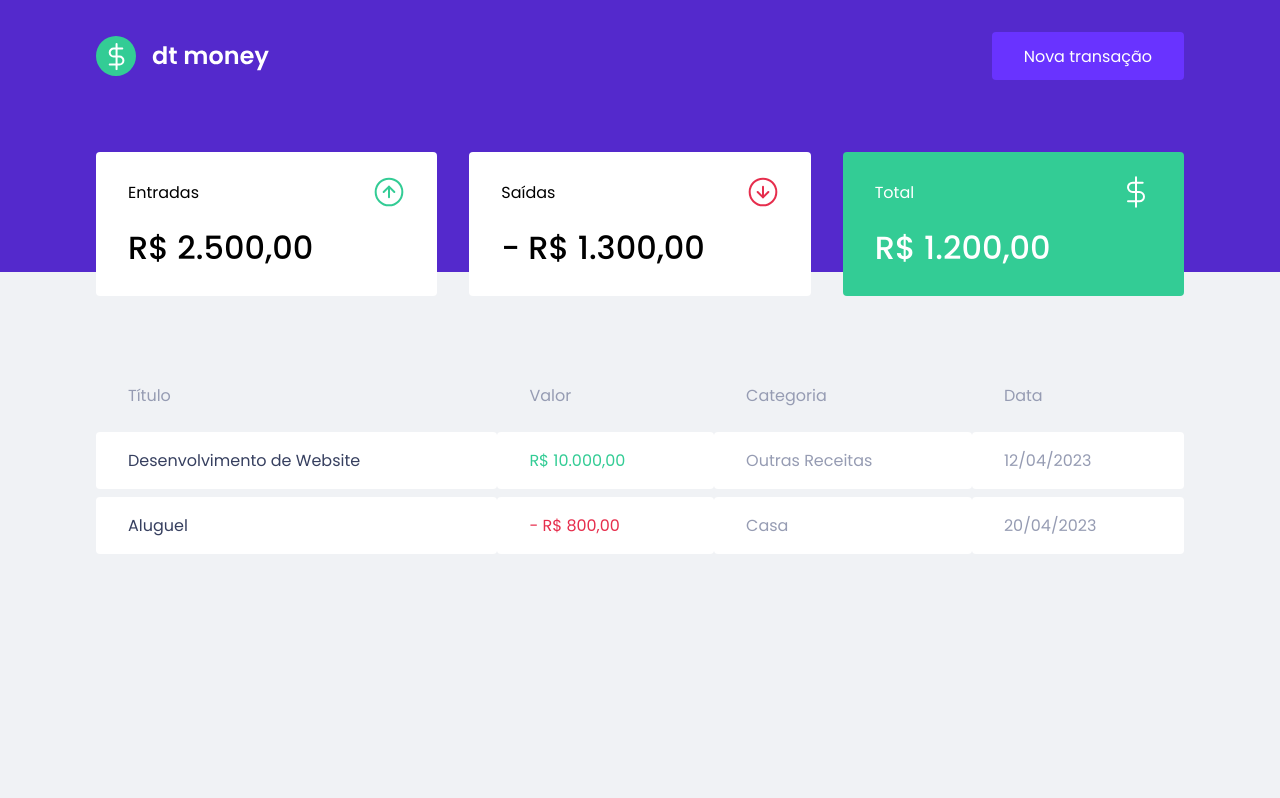
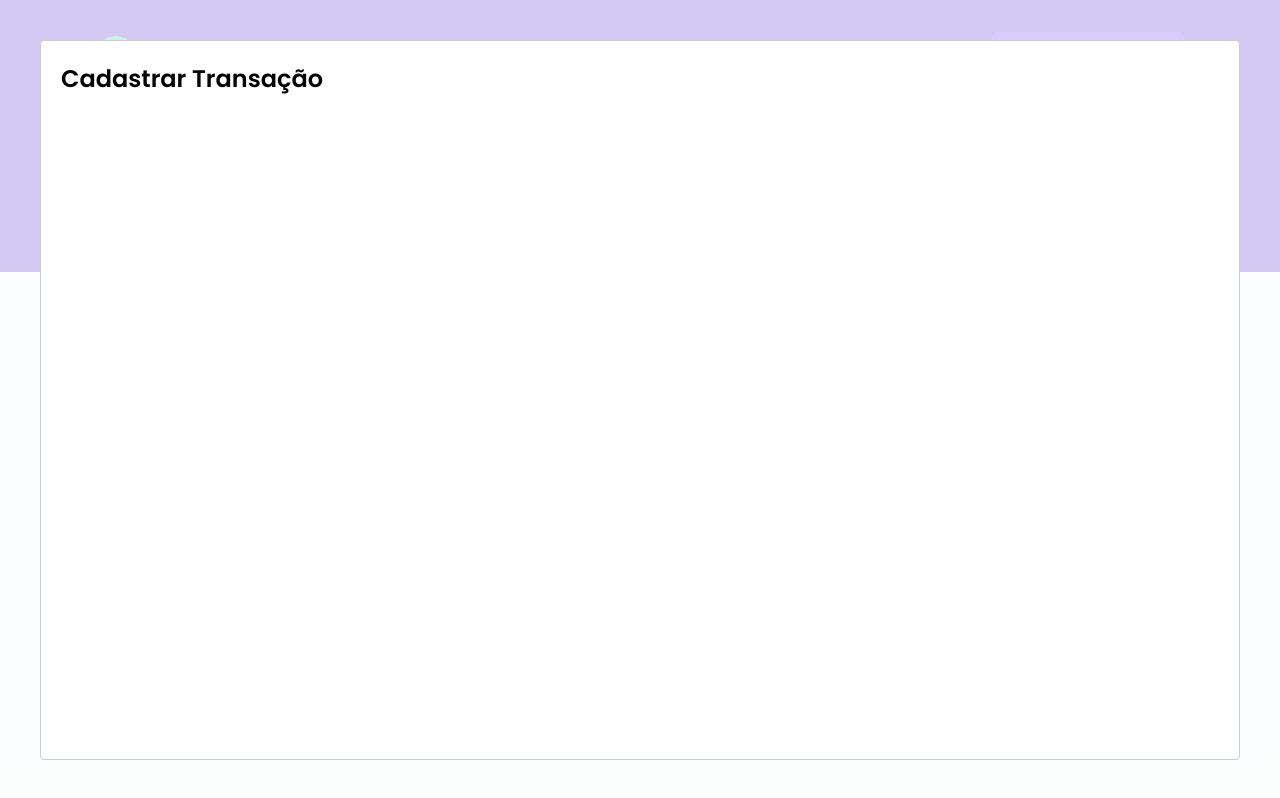
Before and after one commit to rgvieiraoficial/ignite-dtmoney, a React (Create React App) app: page / in a window 1280 px wide. Both pictures are taken after a click on the button "Nova transação". Built offline with nearby package versions, Linux system fonts and the light colour scheme; no server answers; what miragejs would draw is missing.

Commit message:
Added React Model to project

```diff
--- a/package.json
+++ b/package.json
@@ -7,6 +7,7 @@
     "miragejs": "^0.1.47",
     "react": "^18.2.0",
     "react-dom": "^18.2.0",
+    "react-modal": "^3.16.1",
     "react-scripts": "5.0.1",
     "styled-components": "^6.0.0-rc.1",
     "web-vitals": "^2.1.0"
@@ -19,6 +20,7 @@
     "@types/node": "^16.7.13",
     "@types/react": "^18.0.0",
     "@types/react-dom": "^18.0.0",
+    "@types/react-modal": "^3.16.0",
     "@types/styled-components": "^5.1.26",
     "typescript": "^4.4.2"
   },
--- a/src/App.tsx
+++ b/src/App.tsx
@@ -1,13 +1,37 @@
+import { useState } from 'react';
+import Modal from 'react-modal';
+
 import { Dashboard } from './components/Dashboard';
 import { Header } from './components/Header';
 
 import { GlobalStyle } from './styles/global';
 
+Modal.setAppElement('#root');
+
 export function App() {
+  const [isNewTransactionModalOpen, setIsNewTransactionModalOpen] = useState(false);
+
+  function handleOpenNewTransactionModal() {
+    setIsNewTransactionModalOpen(true);
+  }
+
+  function handleCloseNewTransactionModal() {
+    setIsNewTransactionModalOpen(false);
+  }
+
   return (
     <>
-      <Header />
+      <Header onOpenNewTransactionModal={handleOpenNewTransactionModal} />
+
       <Dashboard />
+
+      <Modal
+        isOpen={isNewTransactionModalOpen}
+        onRequestClose={handleCloseNewTransactionModal}
+      >
+        <h2>Cadastrar Transação</h2>
+      </Modal>
+
       <GlobalStyle />
     </>
   );
--- a/src/components/Header/index.tsx
+++ b/src/components/Header/index.tsx
@@ -1,14 +1,21 @@
+import { useState } from 'react';
+import Modal from 'react-modal';
+
 import logoImg from '../../assets/logo.svg';
 
 import { Container, Content } from './styles';
 
-export function Header() {
+interface HeaderProps {
+  onOpenNewTransactionModal: () => void;
+}
+
+export function Header({ onOpenNewTransactionModal }: HeaderProps) {
   return (
     <Container>
       <Content>
         <img src={logoImg} alt="dt money" />
 
-        <button type="button">
+        <button type="button" onClick={onOpenNewTransactionModal}>
           Nova transação
         </button>
       </Content>
```
Also changed, not shown: 1 other file (tests, documents, lock files or other folders).
